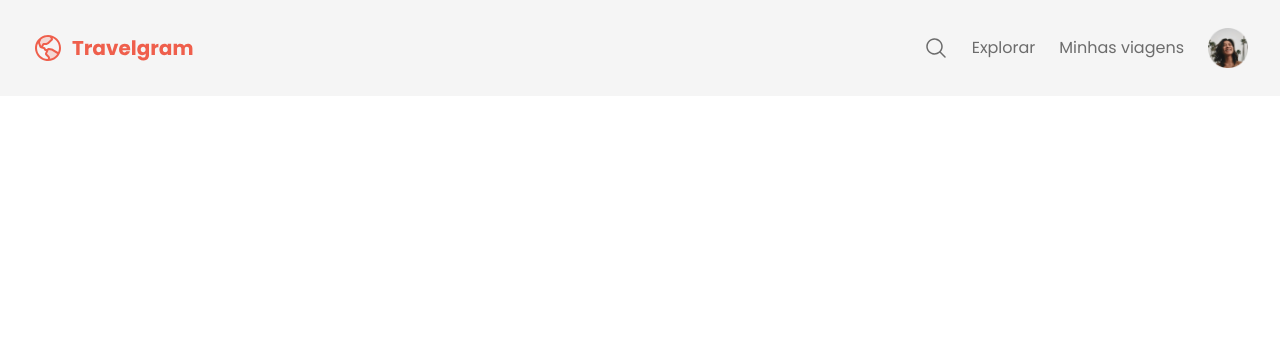
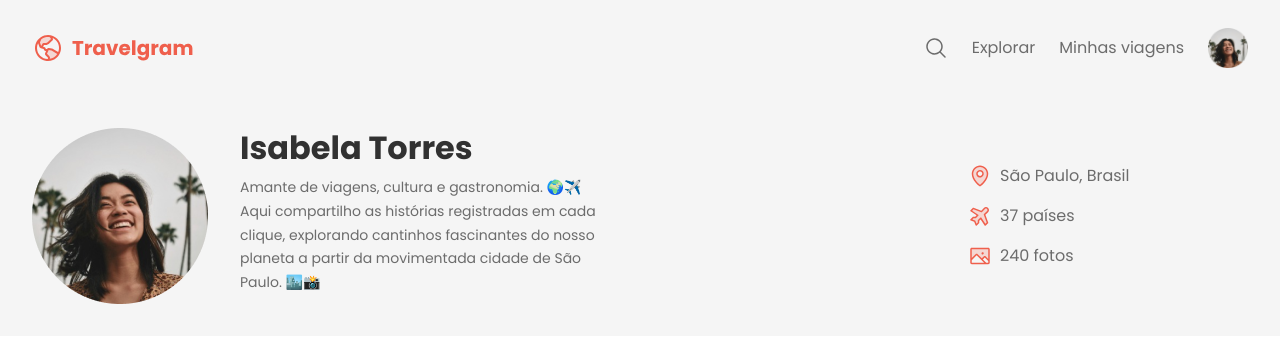
Before and after one commit to andevlima/Travel-profile-page, a plain HTML site: page index.html in a window 1280 px wide. Drawn offline with Linux system fonts and the light colour scheme.

Commit message:
adding header

```diff
--- a/index.html
+++ b/index.html
@@ -37,6 +37,38 @@
           </li>
         </ul>
       </nav>
+
+      <header>
+        <div class="container">
+          <div id="profile">
+            <img src="assets/Profile pic.png" alt="Imagem de Isabela Torres" />
+            <div>
+              <h1>Isabela Torres</h1>
+              <p>
+                Amante de viagens, cultura e gastronomia. 🌍✈️ <br> Aqui compartilho
+                as histórias registradas em cada clique, explorando cantinhos
+                fascinantes do nosso planeta a partir da movimentada cidade de
+                São Paulo. 🏙️📸
+              </p>
+            </div>
+          </div>
+
+          <ul id="info">
+            <li>
+              <img src="assets/icons/MapPin.svg" alt="Ícone de localização" />
+              <span>São Paulo, Brasil</span>
+            </li>
+            <li>
+              <img src="assets/icons/AirplaneTilt.svg" alt="Ícone de avião" />
+              <span>37 países</span>
+            </li>
+            <li>
+              <img src="assets/icons/Image.svg" alt="Ícone de foto" />
+              <span>240 fotos</span>
+            </li>
+          </ul>
+        </div>
+      </header>
     </div>
   </body>
 </html>
--- a/styles/global.css
+++ b/styles/global.css
@@ -17,8 +17,8 @@
   --font-family: "Poppins", sans-serif;
   --text-lg: bold 32px/125% var(--font-family);
   --text: 16px/150% var(--font-family);
-  --text-md: 14px/175% var(--font-family);
-  --text-sm: 12px/175% var(--font-family);
+  --text-md: 14px/170% var(--font-family);
+  --text-sm: 12px/170% var(--font-family);
 }
 
 body {
--- /dev/null
+++ b/styles/header.css
@@ -0,0 +1,42 @@
+ header {
+   padding-block: 32px;
+ }
+
+ header .container {
+   display: flex;
+   justify-content: space-between;
+   align-items: center;
+ }
+
+ #profile {
+   display: flex;
+   gap: 32px;
+ }
+
+ #profile>div {
+   max-width: 384px;
+ }
+
+ #profile h1 {
+   font: var(--text-lg);
+   color: var(--text-color-primary);
+   margin-bottom: 8px;
+ }
+
+ #profile p {
+   font: var(--text-md);
+ }
+
+ #info {
+   list-style: none;
+   display: flex;
+   flex-direction: column;
+   gap: 16px;
+   width: 280px;
+ }
+
+ #info li {
+   display: flex;
+   align-items: center;
+   gap: 8px;
+ }
--- a/styles/index.css
+++ b/styles/index.css
@@ -1,2 +1,3 @@
 @import url(global.css);
 @import url(nav.css);
+@import url(header.css);
```
